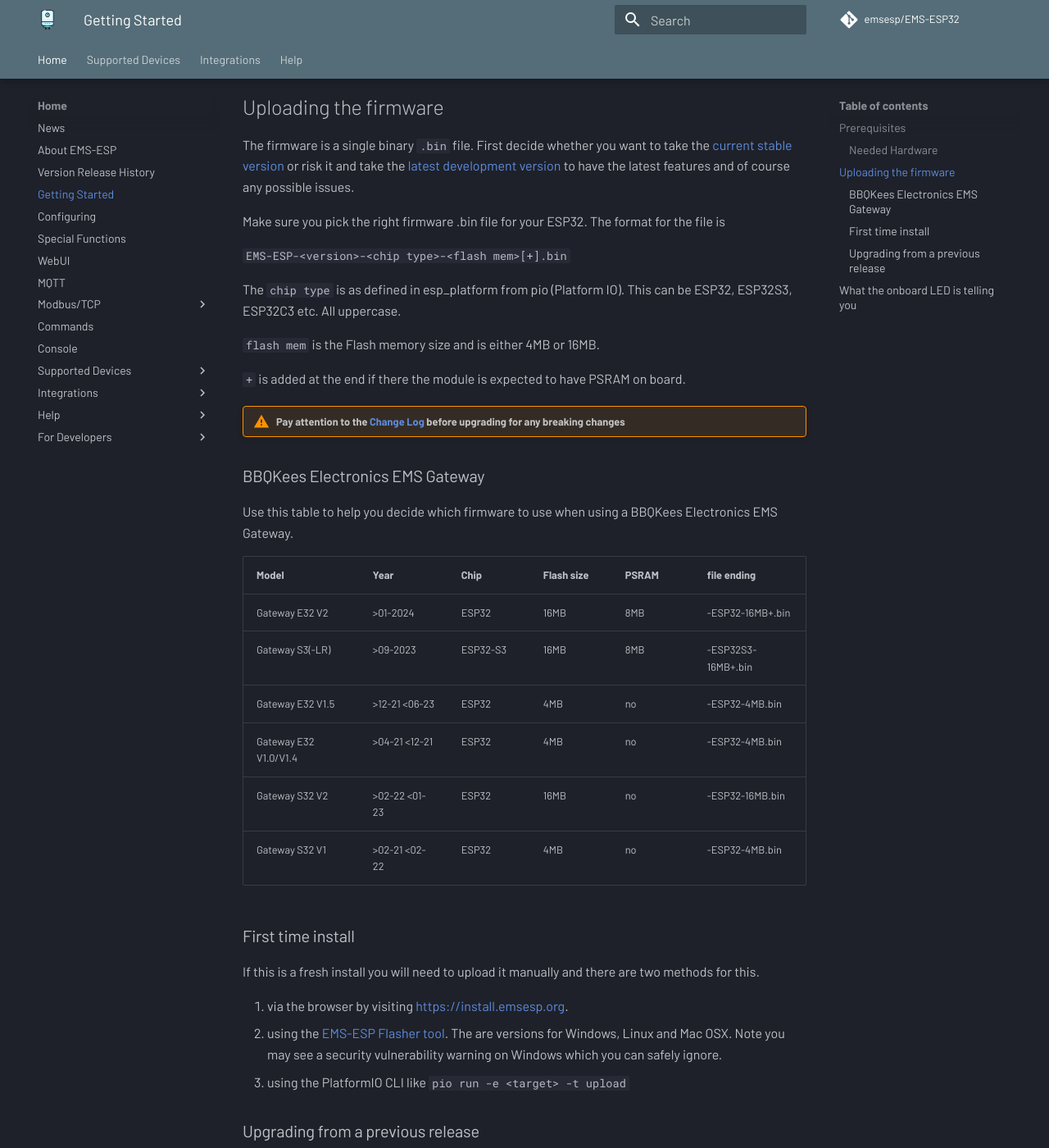
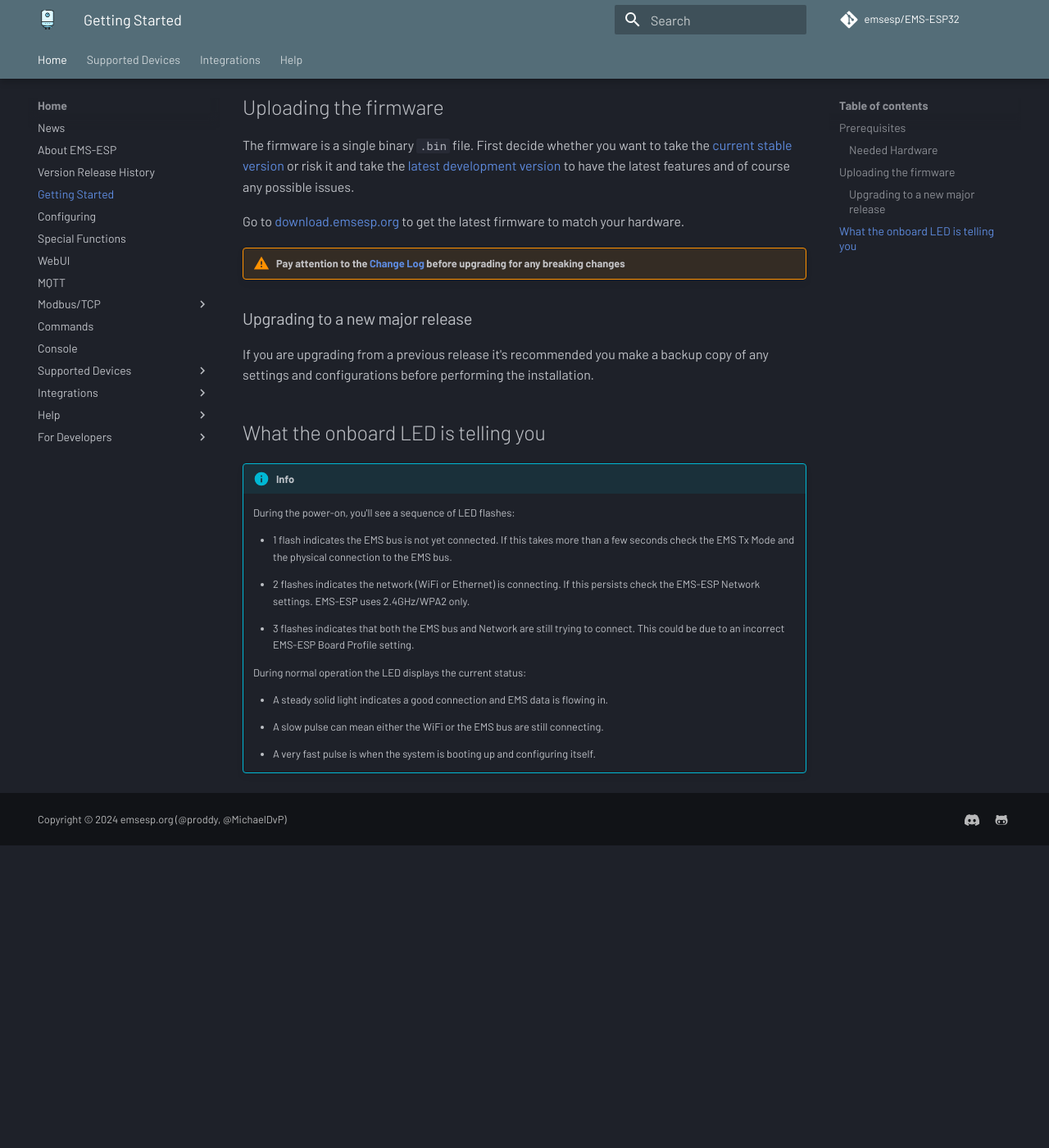
Before and after one commit to emsesp/docs, an MkDocs documentation site: the page built from docs/Getting-Started.md, in a window 1280 px wide and 1400 px high, scrolled down 774 px. Shown: the whole window at 82% size. Built offline with MkDocs 1.6.1 and Material for MkDocs 9.7.7, drawn with Linux system fonts in a browser that asks for light colours; comment, search, counter and statistics services are not loaded; after the commit the page ends 1805 px from its top, so only the background shows below that; some of the changed text lies outside the part shown.

Commit message:
add link to download.emsesp.org

```diff
--- a/docs/Getting-Started.md
+++ b/docs/Getting-Started.md
@@ -20,44 +20,13 @@
 
 The firmware is a single binary `.bin` file. First decide whether you want to take the [current stable version](https://github.com/emsesp/EMS-ESP32/releases/latest) or risk it and take the [latest development version](https://github.com/emsesp/EMS-ESP32/releases/tag/latest) to have the latest features and of course any possible issues.
 
-Make sure you pick the right firmware .bin file for your ESP32. The format for the file is
-
-`EMS-ESP-<version>-<chip type>-<flash mem>[+].bin`
-
-The `chip type` is as defined in esp_platform from pio (Platform IO). This can be ESP32, ESP32S3, ESP32C3 etc. All uppercase.
-
-`flash mem` is the Flash memory size and is either 4MB or 16MB.
-
-`+` is added at the end if there the module is expected to have PSRAM on board.
+Go to [download.emsesp.org](https://download.emsesp.org) to get the latest firmware to match your hardware.
 
 !!! warning "Pay attention to the [Change Log](Version-Release-History) before upgrading for any breaking changes"
 
-### BBQKees Electronics EMS Gateway
+### Upgrading to a new major release
 
-Use this table to help you decide which firmware to use when using a BBQKees Electronics EMS Gateway.
-
-| Model                 | Year          | Chip     | Flash size | PSRAM | file ending        |
-| --------------------- | ------------- | -------- | ---------- | ----- | ------------------ |
-| Gateway E32 V2        | >01-2024      | ESP32    | 16MB       | 8MB   | -ESP32-16MB+.bin   |
-| Gateway S3(-LR)       | >09-2023      | ESP32-S3 | 16MB       | 8MB   | -ESP32S3-16MB+.bin |
-| Gateway E32 V1.5      | >12-21 <06-23 | ESP32    | 4MB        | no    | -ESP32-4MB.bin     |
-| Gateway E32 V1.0/V1.4 | >04-21 <12-21 | ESP32    | 4MB        | no    | -ESP32-4MB.bin     |
-| Gateway S32 V2        | >02-22 <01-23 | ESP32    | 16MB       | no    | -ESP32-16MB.bin    |
-| Gateway S32 V1        | >02-21 <02-22 | ESP32    | 4MB        | no    | -ESP32-4MB.bin     |
-
-### First time install
-
-If this is a fresh install you will need to upload it manually and there are two methods for this.
-
-1. via the browser by visiting [https://install.emsesp.org](https://install.emsesp.org).
-1. using the [EMS-ESP Flasher tool](https://github.com/emsesp/EMS-ESP-Flasher/releases). The are versions for Windows, Linux and Mac OSX. Note you may see a security vulnerability warning on Windows which you can safely ignore.
-1. using the PlatformIO CLI like `pio run -e <target> -t upload`
-
-### Upgrading from a previous release
-
-If you are upgrading from a previous release it's recommended you perform the upgrade directly via the WebUI (`Settings>Download/Upload`).
-
-!!! note "There was an issue with older BBQKees Gateway boards that used a smaller partition size on the ESP32. If you're upgrading from v3.4 or earlier and have one of these boards then make a backup of your settings and use the [EMS-ESP Flasher tool](https://github.com/emsesp/EMS-ESP-Flasher/releases)."
+If you are upgrading from a previous release it's recommended you make a backup copy of any settings and configurations before performing the installation.
 
 ## What the onboard LED is telling you
 
```
